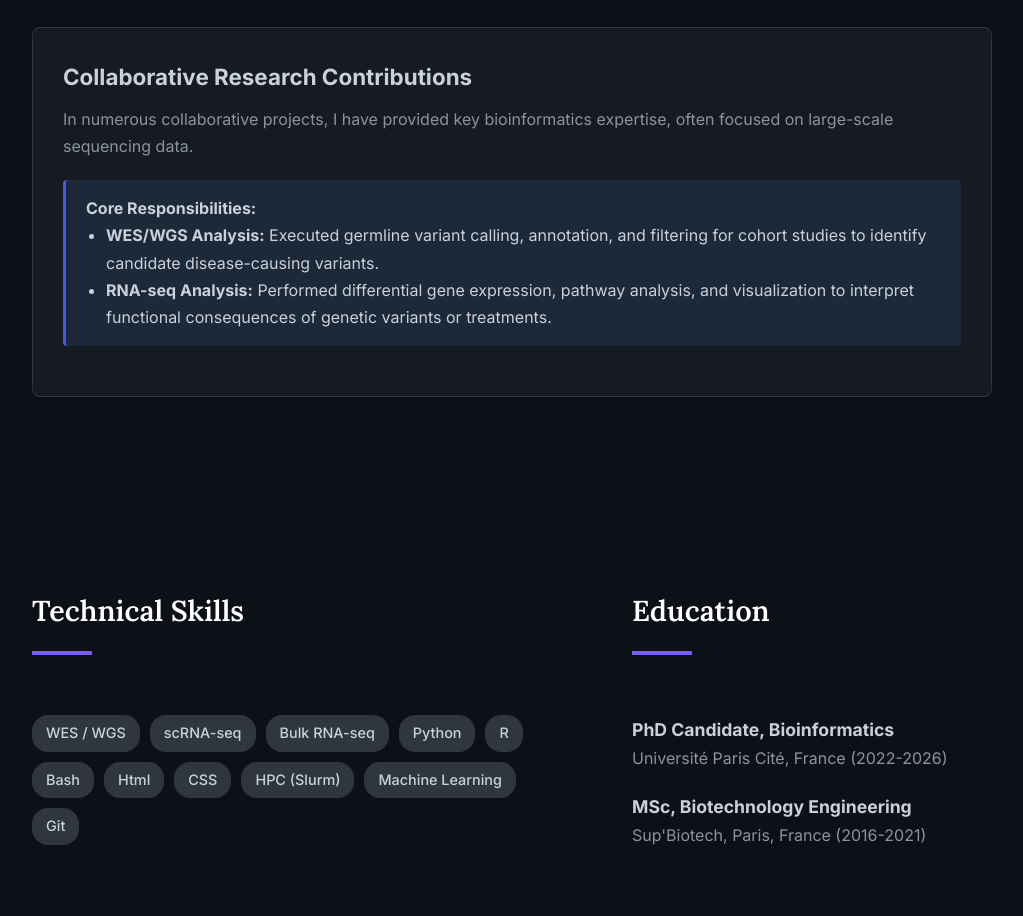
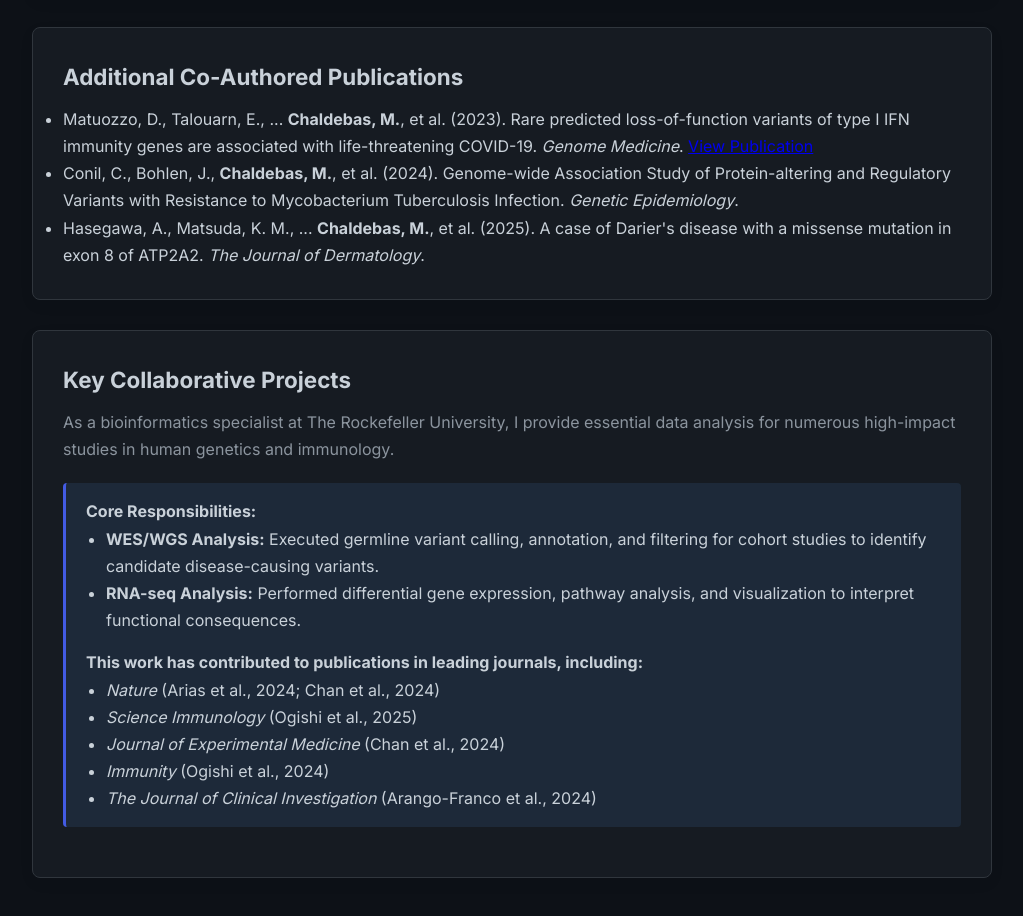
Before and after one commit to mchaldebas/mchaldebas.github.io, a plain HTML site: page index.html in a window 1280 px wide. Shown: the part 2632-3548 px from the top of the page, without its empty margins (128-1151 px from the left). Drawn offline with Linux system fonts and the light colour scheme.

Commit message:
Update index.html

```diff
--- a/index.html
+++ b/index.html
@@ -113,17 +113,42 @@
 
             <!-- Other Publications -->
             <article class="publication-card">
-                 <h3>Collaborative Research Contributions</h3>
-                 <p class="publication-meta">In numerous collaborative projects, I have provided key bioinformatics expertise, often focused on large-scale sequencing data.</p>
+                <h3>Additional Co-Authored Publications</h3>
+                <ul class="additional-pubs-list">
+                    <li>
+                        Matuozzo, D., Talouarn, E., ... <strong>Chaldebas, M.</strong>, et al. (2023). Rare predicted loss-of-function variants of type I IFN immunity genes are associated with life-threatening COVID-19.
+                        <em>Genome Medicine</em>.
+                        <a href="https://doi.org/10.1186/s13073-023-01171-z" target="_blank">View Publication</a>
+                    </li>
+                    <li>
+                        Conil, C., Bohlen, J., <strong>Chaldebas, M.</strong>, et al. (2024). Genome-wide Association Study of Protein-altering and Regulatory Variants with Resistance to Mycobacterium Tuberculosis Infection.
+                        <em>Genetic Epidemiology</em>.
+                    </li>
+                    <li>
+                        Hasegawa, A., Matsuda, K. M., ... <strong>Chaldebas, M.</strong>, et al. (2025). A case of Darier's disease with a missense mutation in exon 8 of ATP2A2.
+                        <em>The Journal of Dermatology</em>.
+                    </li>
+                </ul>
+            </article>
+            <article class="publication-card">
+                <h3>Key Collaborative Projects</h3>
+                <p class="publication-meta">As a bioinformatics specialist at The Rockefeller University, I provide essential data analysis for numerous high-impact studies in human genetics and immunology.</p>
                 <div class="contribution-highlight">
                    <p><strong>Core Responsibilities:</strong></p>
                    <ul>
                        <li><strong>WES/WGS Analysis:</strong> Executed germline variant calling, annotation, and filtering for cohort studies to identify candidate disease-causing variants.</li>
-                        <li><strong>RNA-seq Analysis:</strong> Performed differential gene expression, pathway analysis, and visualization to interpret functional consequences of genetic variants or treatments.</li>
+                       <li><strong>RNA-seq Analysis:</strong> Performed differential gene expression, pathway analysis, and visualization to interpret functional consequences.</li>
+                   </ul>
+                   <p style="margin-top: 15px;"><strong>This work has contributed to publications in leading journals, including:</strong></p>
+                   <ul>
+                       <li><em>Nature</em> (Arias et al., 2024; Chan et al., 2024)</li>
+                       <li><em>Science Immunology</em> (Ogishi et al., 2025)</li>
+                       <li><em>Journal of Experimental Medicine</em> (Chan et al., 2024)</li>
+                       <li><em>Immunity</em> (Ogishi et al., 2024)</li>
+                       <li><em>The Journal of Clinical Investigation</em> (Arango-Franco et al., 2024)</li>
                    </ul>
                 </div>
            </article>
-
         </div>
     </section>
 
```
Lines whose indentation alone changed are shown as unchanged.
